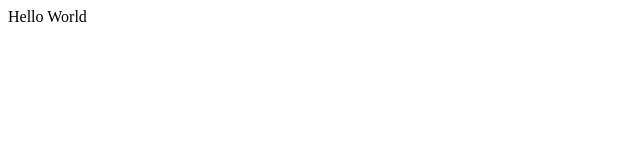
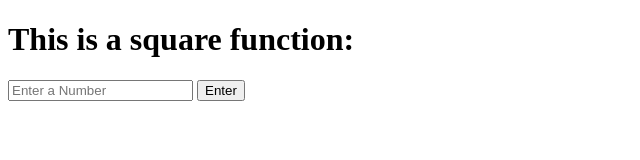
Before and after one commit to Devmistry03/week5, a plain HTML site: page index.html in a window 1280 px wide. Shown: the whole page, without its empty margins (0-640 px from the left). Drawn offline with Linux system fonts and the light colour scheme.

Commit message:
Second commit

```diff
--- a/index.html
+++ b/index.html
@@ -4,8 +4,12 @@
     <meta charset="UTF-8" />
     <meta name="viewport" content="width=device-width, initial-scale=1.0" />
     <title>Document</title>
+    <script src="./js/square.js"></script>
   </head>
   <body>
-    Hello World
+    <h1>This is a square function:</h1>
+    <input type="number" id="numberInput" placeholder="Enter a Number" />
+    <button onclick="square()">Enter</button>
+    <div id="output"></div>
   </body>
 </html>
--- a/js/square.js
+++ b/js/square.js
@@ -0,0 +1,11 @@
+/*function enter() {
+  let input = document.getElementById("numberInput").value;
+  document.getElementById("output").textContent = `Your input is ${input} `;
+}*/
+function square() {
+  let input = document.getElementById("numberInput").value;
+  let answer = input * input;
+  document.getElementById(
+    "output"
+  ).textContent = `The square of ${input} is ${answer}`;
+}
```
